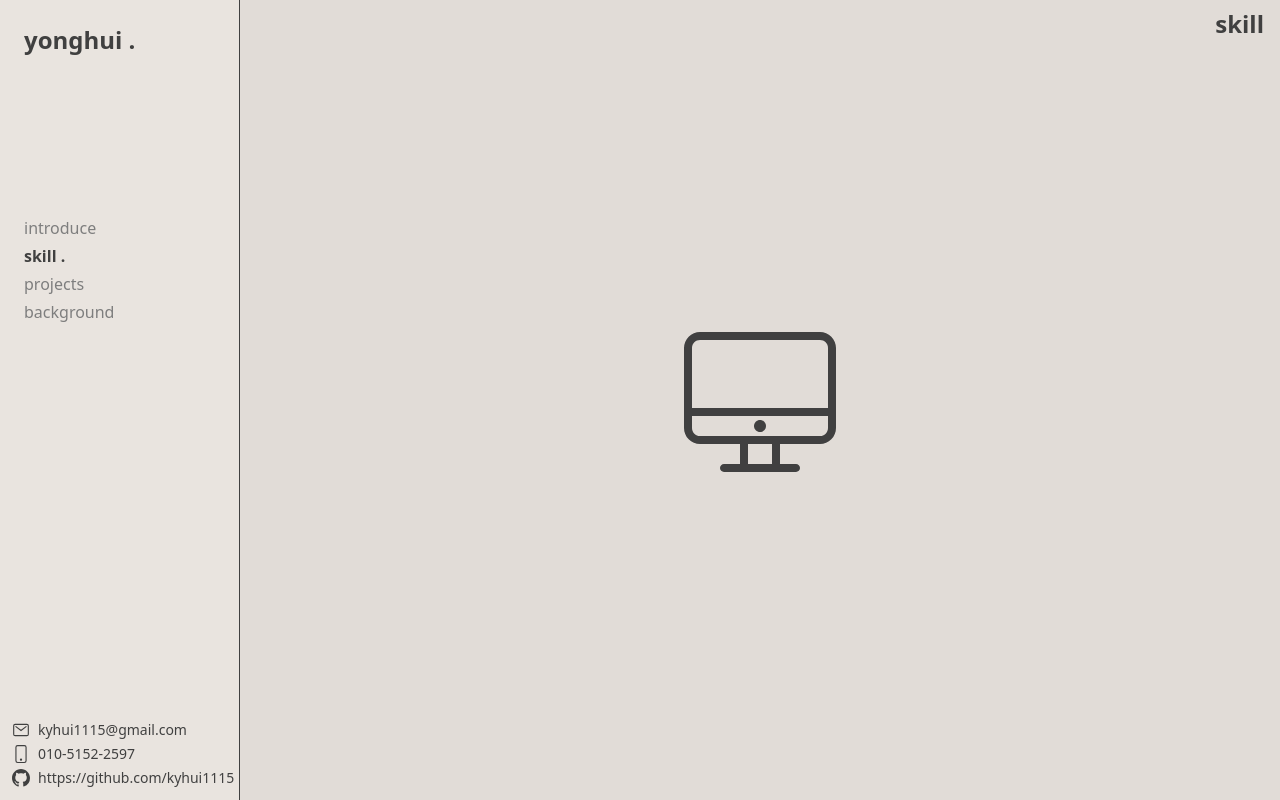
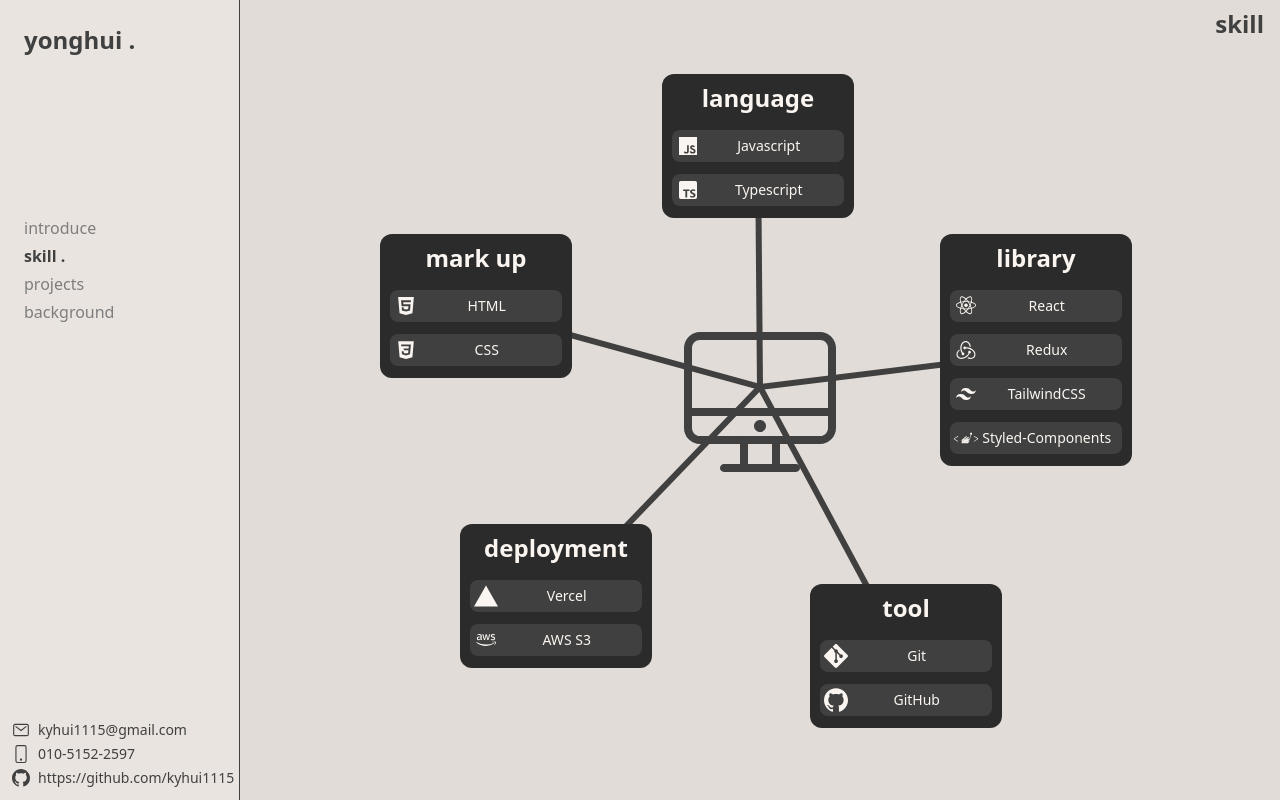
Before and after one commit to kyhui1115/portfolio, a React (Create React App) app: page /skill in a window 1280 px wide. Built offline with nearby package versions, Linux system fonts and the light colour scheme.

Commit message:
design: skill 페이지 UI 구현 및 Math 매서드를 통한 UI 로직 구현

```diff
--- /dev/null
+++ b/src/components/skill/Line.tsx
@@ -0,0 +1,51 @@
+import { RefObject } from 'react';
+
+interface propTypes {
+  skillCoor: {
+    top: number;
+    left: number;
+  };
+  monitorCenterCoor: {
+    top: number;
+    left: number;
+  };
+  skillRef: RefObject<any>;
+}
+
+export default function Line({
+  skillCoor,
+  skillRef,
+  monitorCenterCoor,
+}: propTypes) {
+  const SkillCenterCoor = {
+    top: skillCoor.top + skillRef.current?.offsetHeight / 2,
+    left: skillCoor.left + skillRef.current?.offsetWidth / 2,
+  };
+
+  const lineWidth = Math.sqrt(
+    (SkillCenterCoor.top - monitorCenterCoor.top) ** 2 +
+      (SkillCenterCoor.left - monitorCenterCoor.left) ** 2
+  ).toFixed(0);
+
+  const lineRotate =
+    (Math.atan2(
+      monitorCenterCoor.top - SkillCenterCoor.top,
+      monitorCenterCoor.left - SkillCenterCoor.left
+    ) *
+      180) /
+    Math.PI;
+
+  return (
+    <>
+      <div
+        style={{
+          top: SkillCenterCoor.top + 'px',
+          left: SkillCenterCoor.left + 'px',
+          width: lineWidth + 'px',
+          rotate: lineRotate + 'deg',
+        }}
+        className="bg-gray-400 w-1.5 h-1.5 absolute origin-[0%]"
+      />
+    </>
+  );
+}
--- /dev/null
+++ b/src/components/skill/SkillItem.tsx
@@ -0,0 +1,57 @@
+import { ReactElement, useRef } from 'react';
+import Item from './Item';
+import Line from './Line';
+
+interface propTypes {
+  name: string;
+  coor: {
+    top: number;
+    left: number;
+  };
+  items: item[];
+  monitorCenterCoor: {
+    top: number;
+    left: number;
+  };
+}
+
+interface item {
+  name: string;
+  icon: ReactElement;
+}
+
+export default function SkillItem({
+  name,
+  items,
+  coor,
+  monitorCenterCoor,
+}: propTypes) {
+  const skillRef = useRef<HTMLDivElement>(null);
+
+  const skillCoor = {
+    top: monitorCenterCoor.top + coor.top,
+    left: monitorCenterCoor.left + coor.left,
+  };
+
+  return (
+    <>
+      <div
+        className="absolute z-10 flex flex-col items-center w-48 bg-gray-500 rounded-xl"
+        style={{ top: skillCoor.top + 'px', left: skillCoor.left + 'px' }}
+        ref={skillRef}
+      >
+        <span className="mt-2 mb-4 text-2xl font-bold text-beige-100">
+          {name}
+        </span>
+        {items.map((item, i) => (
+          <Item key={i} name={item.name} icon={item.icon} />
+        ))}
+      </div>
+      <Line
+        skillCoor={skillCoor}
+        monitorCenterCoor={monitorCenterCoor}
+        skillRef={skillRef}
+      />
+    </>
+  );
+}
--- /dev/null
+++ b/src/components/skill/SkillList.tsx
@@ -0,0 +1,116 @@
+import {
+  BiLogoHtml5,
+  BiLogoCss3,
+  BiLogoJavascript,
+  BiLogoTypescript,
+  BiLogoReact,
+  BiLogoRedux,
+  BiLogoTailwindCss,
+  BiLogoAws,
+} from 'react-icons/bi';
+import { SiStyledcomponents, SiVercel, SiGit, SiGithub } from 'react-icons/si';
+import SkillItem from './SkillItem';
+
+interface propTypes {
+  monitorCenterCoor: {
+    top: number;
+    left: number;
+  };
+}
+
+export default function SkillList({ monitorCenterCoor }: propTypes) {
+  return (
+    <>
+      {skillList.map((skill, i) => (
+        <SkillItem
+          key={i}
+          name={skill.name}
+          items={skill.items}
+          coor={skill.coor}
+          monitorCenterCoor={monitorCenterCoor}
+        />
+      ))}
+    </>
+  );
+}
+
+const skillList = [
+  {
+    name: 'mark up',
+    coor: { top: -150, left: -380 },
+    items: [
+      {
+        name: 'HTML',
+        icon: <BiLogoHtml5 />,
+      },
+      {
+        name: 'CSS',
+        icon: <BiLogoCss3 />,
+      },
+    ],
+  },
+  {
+    name: 'language',
+    coor: { top: -310, left: -98 },
+    items: [
+      {
+        name: 'Javascript',
+        icon: <BiLogoJavascript />,
+      },
+      {
+        name: 'Typescript',
+        icon: <BiLogoTypescript />,
+      },
+    ],
+  },
+  {
+    name: 'library',
+    coor: { top: -150, left: 180 },
+    items: [
+      {
+        name: 'React',
+        icon: <BiLogoReact />,
+      },
+      {
+        name: 'Redux',
+        icon: <BiLogoRedux />,
+      },
+      {
+        name: 'TailwindCSS',
+        icon: <BiLogoTailwindCss />,
+      },
+      {
+        name: 'Styled-Components',
+        icon: <SiStyledcomponents />,
+      },
+    ],
+  },
+  {
+    name: 'tool',
+    coor: { top: 200, left: 50 },
+    items: [
+      {
+        name: 'Git',
+        icon: <SiGit />,
+      },
+      {
+        name: 'GitHub',
+        icon: <SiGithub />,
+      },
+    ],
+  },
+  {
+    name: 'deployment',
+    coor: { top: 140, left: -300 },
+    items: [
+      {
+        name: 'Vercel',
+        icon: <SiVercel />,
+      },
+      {
+        name: 'AWS S3',
+        icon: <BiLogoAws />,
+      },
+    ],
+  },
+];
--- a/src/pages/Skill.tsx
+++ b/src/pages/Skill.tsx
@@ -1,11 +1,33 @@
 import Title from '../components/common/Title';
 import monitor from '../assets/monitor.svg';
+import SkillList from '../components/skill/SkillList';
+import { useEffect, useRef, useState } from 'react';
 
 export default function Skill() {
+  const [monitorCenterCoor, setMonitorCenterCoor] = useState({
+    top: 0,
+    left: 0,
+  });
+  const monitorRef = useRef<HTMLImageElement>(null);
+
+  useEffect(() => {
+    if (monitorRef.current !== null) {
+      setMonitorCenterCoor({
+        top:
+          monitorRef.current?.offsetTop -
+          16 +
+          monitorRef.current?.offsetHeight / 2,
+        left:
+          monitorRef.current?.offsetLeft + monitorRef.current?.offsetWidth / 2,
+      });
+    }
+  }, []);
+
   return (
     <div className="relative flex items-center justify-center w-full h-full bg-beige-300">
       <Title text="skill" />
-      <img src={monitor} alt="monitor" className="w-40 h-40" />
+      <img src={monitor} alt="monitor" className="w-40 h-40" ref={monitorRef} />
+      <SkillList monitorCenterCoor={monitorCenterCoor} />
     </div>
   );
 }
```
